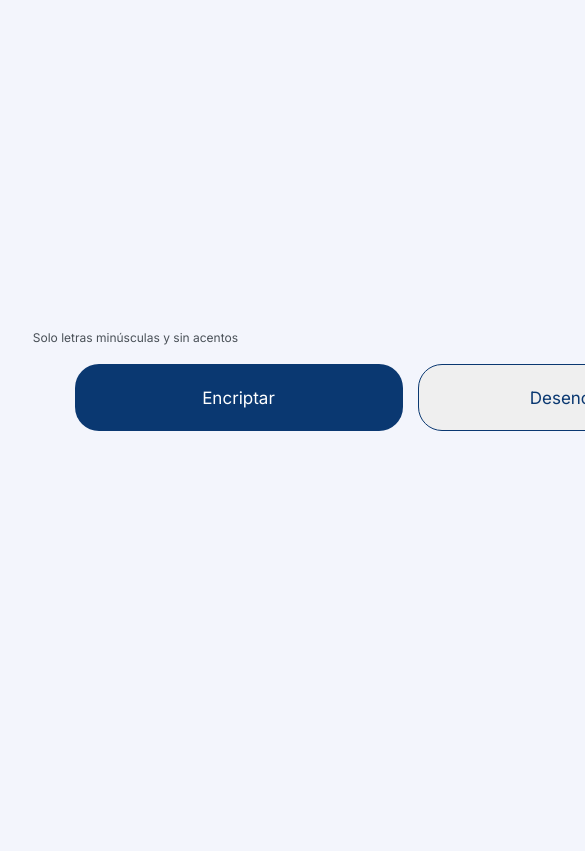
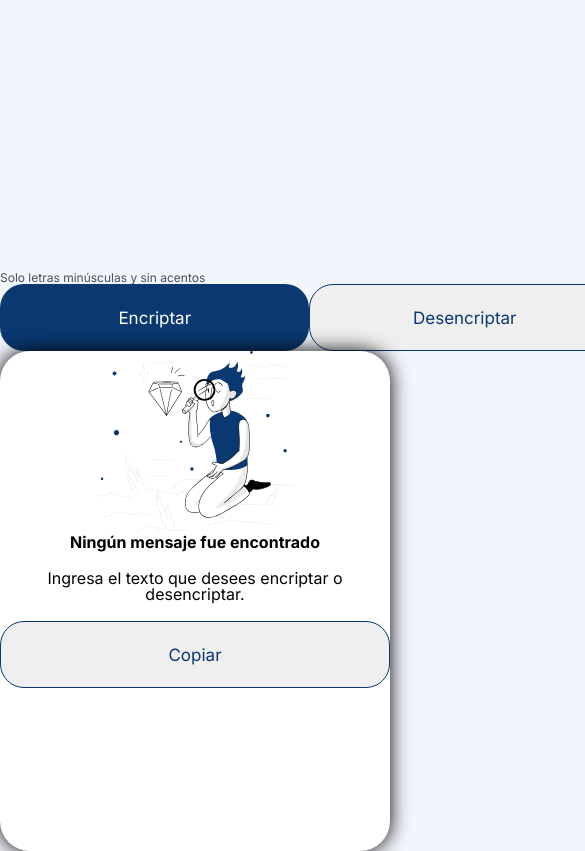
Before and after one commit to basgomcesar/encriptador, a plain HTML site: page index.html in a window 390 px wide. Shown: the part 91-942 px from the top of the page, 585 px wide, since content can reach past the window. Before the commit the page ends 844 px from the top, so only its background shows below. Drawn offline with Linux system fonts and the light colour scheme.

Commit message:
correccion responsive

```diff
--- a/app.js
+++ b/app.js
@@ -6,7 +6,7 @@ const auxiliarDiv = divEliminar.cloneNode(true);
 
 function encriptarTexto() {
     const texto = textoEncriptador.value;
-    if (texto === '') {
+    if (texto.trim() === '') {
         vibrarElemento();
     } else {
         mostrarTexto(encriptar(texto));
@@ -15,7 +15,7 @@ function encriptarTexto() {
 
 function desencriptar() {
     const texto = textoEncriptador.value;
-    if (texto === '') {
+    if (texto.trim() === '') {
         vibrarElemento();
     } else {
         mostrarTexto(desencriptarTexto(texto));
--- a/index.html
+++ b/index.html
@@ -17,7 +17,7 @@
         <section class="encriptador-contenedor">
             <div class="encriptador">
                 <h1 class="elemento-encriptador"><img src="imagenes/Logo.svg" alt=""></h1>
-                <textarea aria-label="Ingresa el texto aqui" cols="40" rows="8" id="mensaje" required></textarea>
+                <textarea placeholder="Ingresa el texto aqui" cols="40" rows="8" id="mensaje" required></textarea>
                 <p>Solo letras minúsculas y sin acentos</p>
                 <div class="botones-encriptar">
                     <button onclick="encriptarTexto();" id="encriptar">Encriptar</button>
--- a/style.css
+++ b/style.css
@@ -15,7 +15,7 @@
      margin: 5px 0 0 0;
  }
 .encriptador p{
-    margin: 0 0 0 4%;
+    margin: 0 0 0 10%;
     font-family: 'Inter';
     font-size: 12px;
     color: #495057;
@@ -123,3 +123,48 @@
     animation: vibrar 0.4s ease-in-out infinite;
     box-shadow: 0px 0px 20px 0px #ff0000;
   }
+@media screen and (max-width: 768px){
+    main{
+        flex-direction: column;
+    }
+    .encriptador{
+        margin: 0 0 0 0;
+    }
+    .texto-desencriptado{
+        margin: 0 0 0 0;
+    }
+    #mensaje{
+        margin: 0 0 0 0;
+    }
+    .botones-encriptar{
+        margin: 0 0 0 0;
+    }
+    .texto-desencriptado img{
+        width: 200px;
+    }
+    .elemento-encriptador{
+        margin: 0 0 0 0;
+    }
+    .encriptador p{
+        margin: 0 0 0 0;
+    }
+    #encriptar,
+    #desencriptar,
+    #copiar-texto {
+        width: 100%;
+        margin: 0 0 0 0;
+    }
+    #copiar-texto {
+        display: block;
+        margin: 5% 0 0 0;
+    }
+    .texto-desencriptado h3{
+        font-size: 16px;
+        margin: 0 0 20px 0;
+    }
+    .texto-desencriptado{
+        margin: 0 0 0 0;
+        width: 100%;
+        height: 500px;
+    }
+}
```
